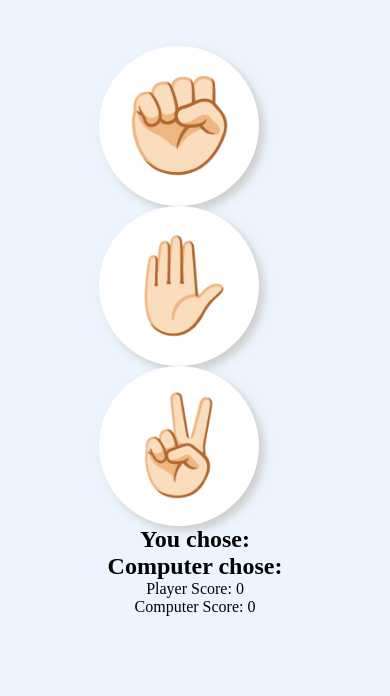
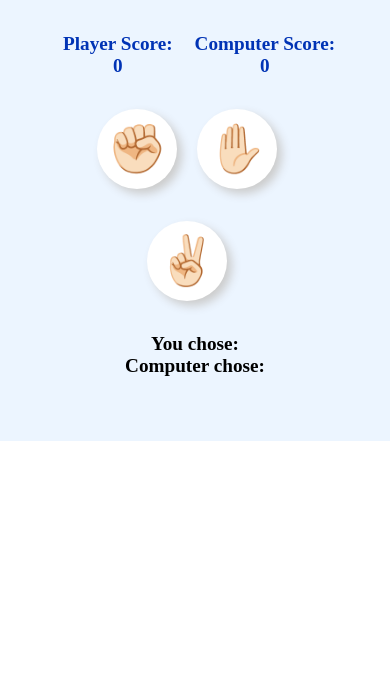
Before and after one commit to wonticode/Rock-paper-scissors., a plain HTML site: page index.html in a window 390 px wide. Shown: the part 228-924 px from the top of the page. After the commit the page ends 844 px from the top, so only its background shows below. Drawn offline with Linux system fonts and the light colour scheme.

Commit message:
added media query

```diff
--- a/index.html
+++ b/index.html
@@ -8,15 +8,18 @@
   </head>
   <body>
     <h1>Rock Paper Scissors</h1>
+
     <div class="container">
+      <div class="scoreContainer">
+        <span id="playerScore" class="score">Player Score: 0 </span>
+        <span id="computerScore" class="score">Computer Score: 0 </span>
+      </div>
       <button class="btn" id="rock" onclick="play('rock')">✊🏻</button>
       <button class="btn" id="paper" onclick="play('paper')">✋🏻</button>
       <button class="btn" id="scissors" onclick="play('scissors')">✌🏻</button>
       <h2 id="playerChoice">You chose:</h2>
       <h2 id="computerChoice">Computer chose:</h2>
       <h2 id="displayMsg"></h2>
-      <span id="playerScore">Player Score: 0</span> <br />
-      <span id="computerScore">Computer Score: 0</span>
     </div>
     <script src="script.js"></script>
   </body>
--- a/script.js
+++ b/script.js
@@ -59,7 +59,7 @@ function win() {
   displayResult.textContent = winMsg;
   displayResult.classList.add("win");
   playerScore++;
-  playerScoreDisplay.textContent = `Player Score: ${playerScore}`;
+  playerScoreDisplay.textContent = `Player Score: ${playerScore} `;
 }
 
 function lose() {
@@ -84,7 +84,7 @@ function lose() {
   displayResult.textContent = loseMsg;
   displayResult.classList.add("lost");
   computerScore++;
-  computerScoreDisplay.textContent = `Computer Score: ${computerScore}`;
+  computerScoreDisplay.textContent = `Computer Score: ${computerScore} `;
 }
 
 function tie() {
--- a/style.css
+++ b/style.css
@@ -15,6 +15,7 @@
   box-shadow: 5px 5px 10px hsl(0, 0%, 80%);
   cursor: pointer;
   margin-right: 2rem;
+  margin-bottom: 2rem;
 }
 
 .container {
@@ -36,7 +37,8 @@ h1 {
 }
 
 #displayMsg {
-  font-size: 5rem;
+  margin-top: 1rem;
+  font-size: 4rem;
 }
 
 .lost {
@@ -44,9 +46,48 @@ h1 {
 }
 
 .win {
-  color: rgb(76, 255, 76);
+  color: rgb(51, 140, 51);
 }
 
 .tie {
   color: rgb(86, 83, 83);
 }
+
+.scoreContainer {
+  display: flex;
+  justify-content: space-around;
+  width: 100%;
+  margin-bottom: 2rem;
+}
+
+.score {
+  font-size: 2rem;
+  font-weight: bolder;
+  color: rgb(0, 51, 181);
+}
+
+@media (max-width: 800px) {
+  .btn {
+    height: 5rem;
+    width: 5rem;
+    font-size: 3rem;
+    margin-right: 1rem;
+  }
+  h1 {
+    font-size: 2rem;
+  }
+  h2 {
+    font-size: 1.2rem;
+  }
+  .container {
+    padding: 3rem;
+  }
+  .score {
+    font-size: 1.2rem;
+    margin-left: 0.5rem;
+  }
+
+  #displayMsg {
+    font-size: 2.5rem;
+  }
+}
```
Also changed, not shown: 1 other file.
